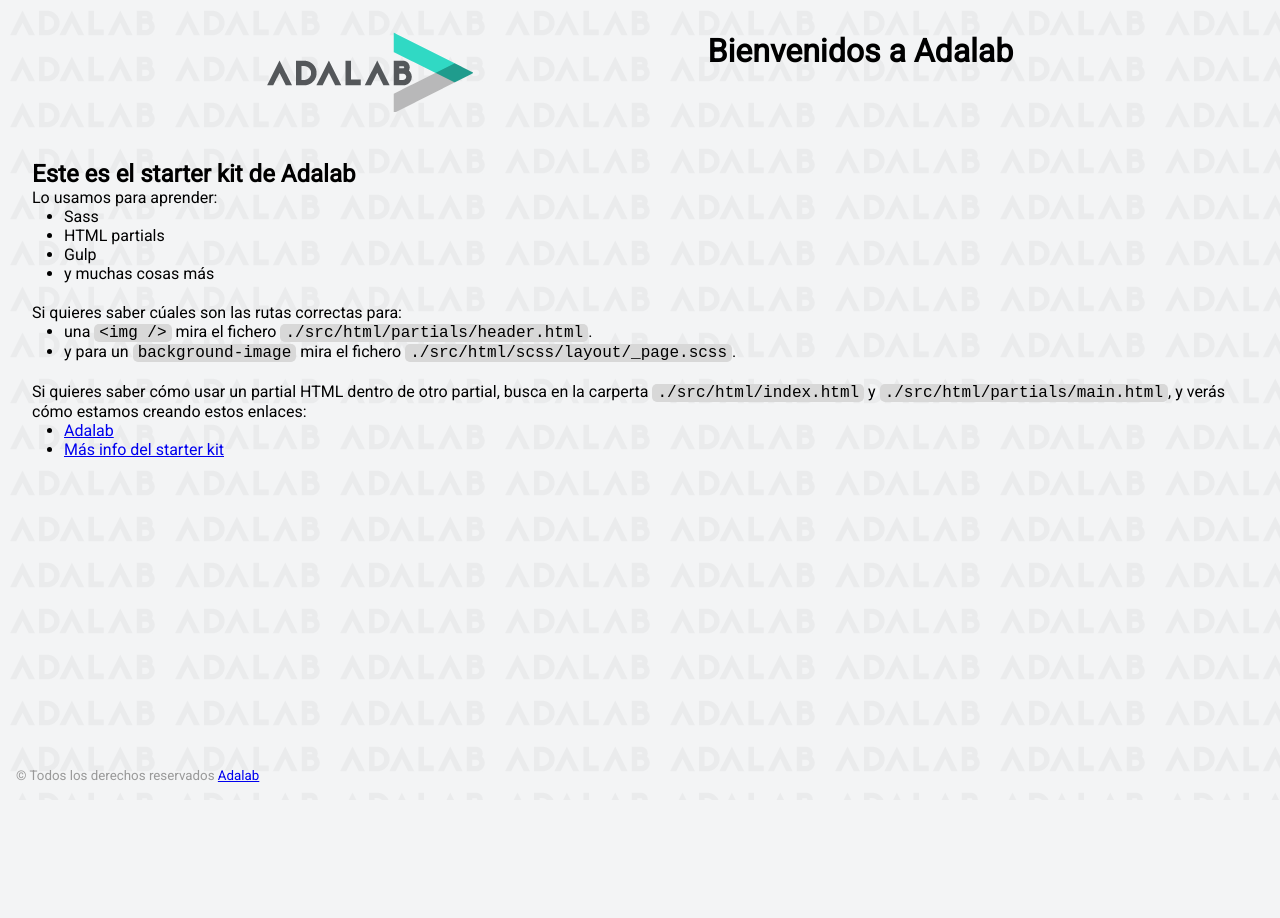
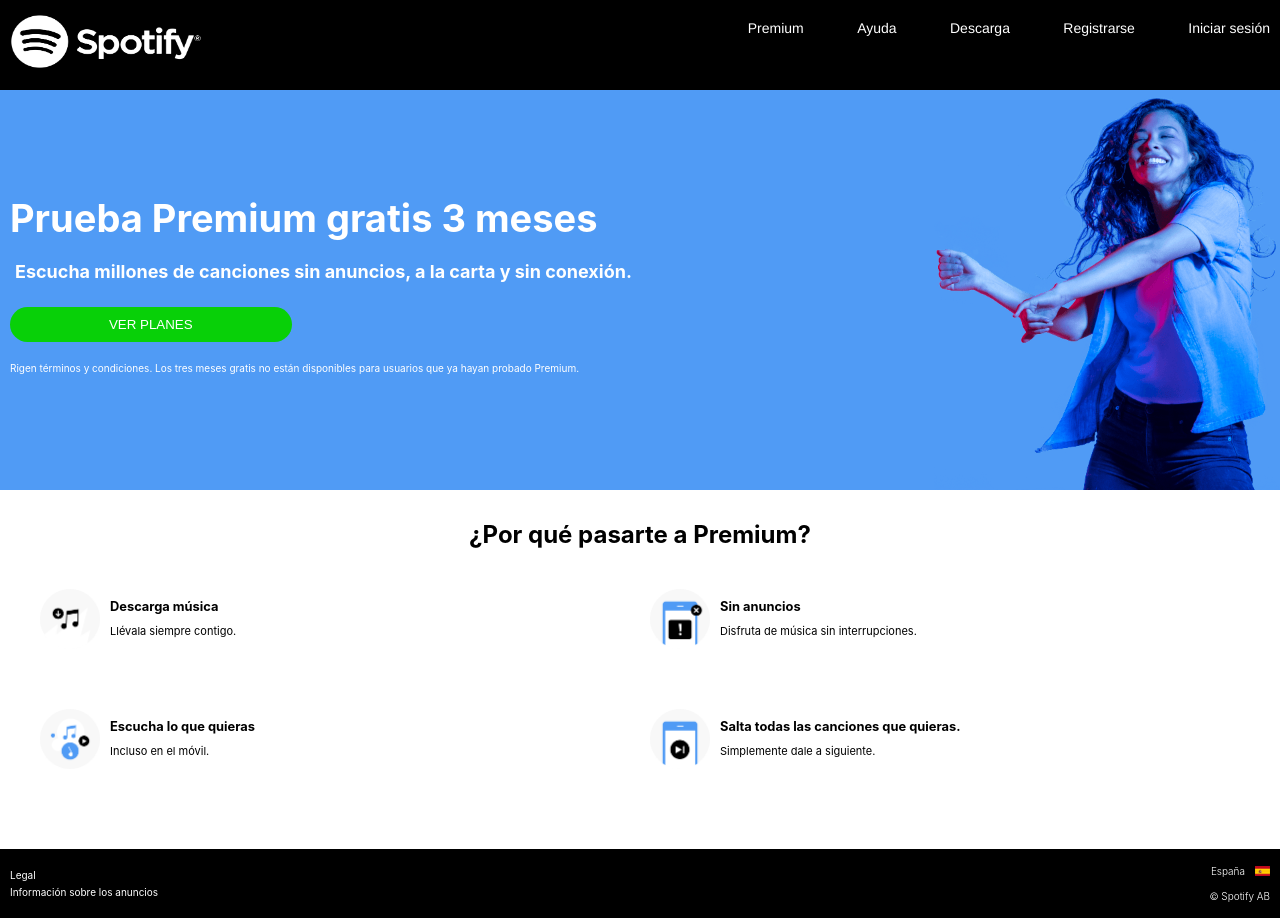
Before and after one commit to Adalab/promo-Q-module-1-pair-12-spotify, a website: page version 1/docs/index.html in a window 1280 px wide. Before the commit the page ends 800 px from the top, so only its background shows below. Drawn offline with Linux system fonts and the light colour scheme.

Commit message:
Migration with kit

```diff
--- a/version 1/docs/assets/js/main.js
+++ /dev/null
@@ -1 +0,0 @@
-"use strict";console.log(">> Ready :)");
--- a/version 1/docs/index.html
+++ b/version 1/docs/index.html
@@ -1,68 +1,110 @@
 <!DOCTYPE html>
-<html lang="es">
+<html lang=“es”>
+
 <head>
-    <meta charset="UTF-8" />
-    <meta name="viewport" content="width=device-width, initial-scale=1" />
-    <title>Adalab Web Starter Kit</title>
-    <link href="https://fonts.googleapis.com/css?family=Roboto&display=swap" rel="stylesheet" />
-    <link rel="stylesheet" href="./assets/css/main.css" />
-    <link rel="icon" href="./assets/images/favicon.png" />
+    <meta charset="UTF-8">
+    <meta http-equiv="X-UA-Compatible" content="IE=edge">
+    <meta name="viewport" content="width=device-width, initial-scale=1.0">
+    <link rel="stylesheet" href="./assets/css/main.css">
+    <title>Spotify</title>
 </head>
 
 <body>
-    <div class="page">
-      <header class="page__header">
-        <img src="./assets/images/logo-adalab.png" alt="Adalab">
-        <h1>Bienvenidos a Adalab</h1>
-      </header>
-
-      <main class="page__main">
-        <h2>Este es el starter kit de Adalab</h2>
-        <p>Lo usamos para aprender:</p>
-        <ul class="main__list">
-          <li>Sass</li>
-          <li>HTML partials</li>
-          <li>Gulp</li>
-          <li>y muchas cosas más</li>
-        </ul>
-        <p>Si quieres saber cúales son las rutas correctas para:</p>
-        <ul class="main__list">
+    <header class="header">
+        <a href="./index.html#">
+            <img class="logo-image" src="./assets/images/logo.png" alt="Logo Spotify">
+        </a>
+        <button class="button-header">
+            <img class="button-image" src="./assets/images/menu-icon.png" alt="Icono menu">
+        </button>
+        <nav class="nav-header">
+            <ul class="list-nav-header">
                 <li>
-            una <code class="code">&lt;img /&gt;</code> mira el fichero
-            <code class="code">./src/html/partials/header.html</code>.
+                    <a class="nav-header-items" href="">Premium</a>
                 </li>
                 <li>
-            y para un <code class="code">background-image</code> mira el fichero
-            <code class="code">./src/html/scss/layout/_page.scss</code>.
+                    <a class="nav-header-items" href="">Ayuda</a>
+                </li>
+                <li>
+                    <a class="nav-header-items" href="">Descarga</a>
+                </li>
+                <li>
+                    <a class="nav-header-items" href="">Registrarse</a>
+                </li>
+                <li>
+                    <a class="nav-header-items" href="">Iniciar sesión</a>
                 </li>
             </ul>
-        <p>
-          Si quieres saber cómo usar un partial HTML dentro de otro partial, busca en la carperta
-          <code class="code">./src/html/index.html</code> y
-          <code class="code">./src/html/partials/main.html</code>, y verás cómo estamos creando estos
-          enlaces:
-        </p>
-        <ul class="main__list">
-          <li>
-            <a class="link__adalab" href="https://adalab.es">Adalab</a>
+        </nav>
 
+    </header>
+    <main class="main">
+        <section class="hero">
+            <h1 class="hero-title">Prueba Premium gratis 3 meses</h1>
+            <h2 class="hero-subtitle">Escucha millones de canciones sin anuncios, a la carta y sin conexión.</h2>
+            <button class="hero-button">
+                Ver planes
+            </button>
+            <p class="hero-text">
+                Rigen términos y condiciones. Los tres meses gratis no están disponibles para usuarios que ya hayan
+                probado Premium.</p>
+        </section>
+        <section class="beneficies">
+            <h2 class="beneficies-title">¿Por qué pasarte a Premium?</h2>
+            <ul class="beneficies-list">
+
+                <li class="beneficies-item">
+                    <img src="./assets/images/benefit-1.png" alt="">
+                    <div class="texto-item">
+                        <h3>Descarga música</h3>
+                        <p>Llévala siempre contigo.</p>
+                    </div>
                 </li>
-          <li>
-            <a class="" href="./more-info.html">Más info del starter kit</a>
-
+                <li class="beneficies-item">
+                    <img src="./assets/images/benefit-2.png" alt="">
+                    <div class="texto-item">
+                        <h3>Sin anuncios</h3>
+                        <p>Disfruta de música sin interrupciones.</p>
+                    </div>
+                </li>
+                <li class="beneficies-item">
+                    <img src="./assets/images/benefit-3.png" alt="">
+                    <div class="texto-item">
+                        <h3>Escucha lo que quieras</h3>
+                        <p>Incluso en el móvil.</p>
+                    </div>
+                </li>
+                <li class="beneficies-item">
+                    <img src="./assets/images/benefit-4.png" alt="">
+                    <div class="texto-item">
+                        <h3>Salta todas las canciones que quieras.</h3>
+                        <p>Simplemente dale a siguiente.</p>
+                    </div>
                 </li>
             </ul>
+        </section>
     </main>
 
-      <footer class="page__footer">
-        <small>
-          &copy; Todos los derechos reservados
-          <a class="link__adalab" href="https://adalab.es">Adalab</a>
 
-        </small>
+    <footer class="footer">
+        <ul class="legal">
+            <li>Legal</li>
+            <li>Información sobre los anuncios</li>
+        </ul>
+        <div class="copy-right">
+
+            <div class="pais">
+                <p>España <span class="spain"></span>
+                </p>
+                <img class="flag" src="./assets/images/es.png" alt="bandera-españa">
+            </div>
+            <div class="spain"></div>
+            <p>&#169 Spotify AB </p>
+        </div>
+
     </footer>
 
-    </div>
-    <script src="./assets/js/main.js"></script>
 </body>
+
+
 </html>
--- a/version 1/public/assets/js/main.js
+++ /dev/null
@@ -1,5 +0,0 @@
-'use strict';
-
-console.log('>> Ready :)');
-
-//# sourceMappingURL=main.js.map
```
Also changed, not shown: version 1/docs/assets/css/main.css (+1 -1 lines), version 1/docs/assets/images/benefit-1.png (added), version 1/docs/assets/images/benefit-2.png (added), version 1/docs/assets/images/benefit-3.png (added), version 1/docs/assets/images/benefit-4.png (added), version 1/docs/assets/images/descarga.jpeg (added), version 1/docs/assets/images/es.png (added), version 1/docs/assets/images/logo.png (added), version 1/docs/assets/images/menu-icon.png (added), version 1/docs/assets/images/premium_dancer.png (added), 1 other file. Lines whose indentation alone changed are shown as unchanged.
